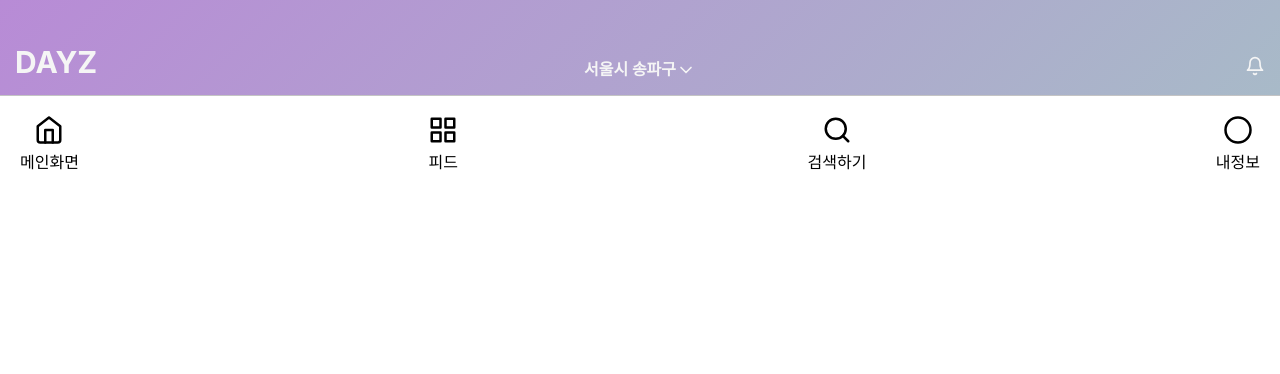
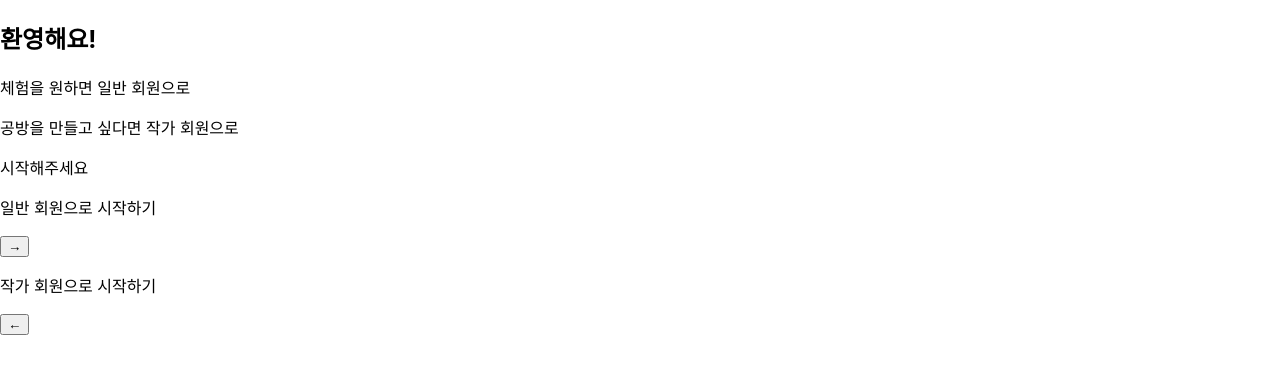
Before and after one commit to prgrms-web-devcourse/Team_DAYZ_DAYZ_FE, a React (Create React App) app: page /signupHome in a window 1280 px wide. Shown: the top 374 px of the page. Built offline with nearby package versions, Linux system fonts and the light colour scheme.

Commit message:
Design: signupHome 마크업 추가

```diff
--- /dev/null
+++ b/src/pages/Login/SignupHome.tsx
@@ -0,0 +1,24 @@
+import React from 'react';
+function SignupHome() {
+  return (
+    <div>
+      <section>
+        <h1>환영해요!</h1>
+        <p>체험을 원하면 일반 회원으로</p>
+        <p>공방을 만들고 싶다면 작가 회원으로</p>
+        <p>시작해주세요</p>
+      </section>
+      <section>
+        <div>
+          <p>일반 회원으로 시작하기</p>
+          <button>→</button>
+        </div>
+        <div>
+          <p>작가 회원으로 시작하기</p>
+          <button>←</button>
+        </div>
+      </section>
+    </div>
+  );
+}
+export default SignupHome;
--- a/src/routes/Router.tsx
+++ b/src/routes/Router.tsx
@@ -2,6 +2,7 @@ import React from 'react';
 import { Route, Switch } from 'react-router';
 import { ChangeLocation, ExplorePage, HomePage } from '../pages';
 import LoginHome from '../pages/Login/LoginHome';
+import SignupHome from '../pages/Login/SignupHome';
 
 const Router = () => {
   return (
@@ -9,7 +10,8 @@ const Router = () => {
       <Route path="/" exact component={HomePage} />
       <Route path="/explore" exact component={ExplorePage} />
       <Route path="/location" exact component={ChangeLocation} />
-      <Route path="/login" exact component={LoginHome} />
+      <Route path="/loginHome" exact component={LoginHome} />
+      <Route path="/signupHome" exact component={SignupHome} />
     </Switch>
   );
 };
--- a/src/template/DefaultTemplate.tsx
+++ b/src/template/DefaultTemplate.tsx
@@ -7,7 +7,8 @@ interface Props {
 }
 
 const isLoginPage = () => {
-  if (window.location.pathname === '/login') {
+  const path = window.location.pathname;
+  if (path === '/loginHome' || path === '/signupHome') {
     return true;
   }
 };
```
